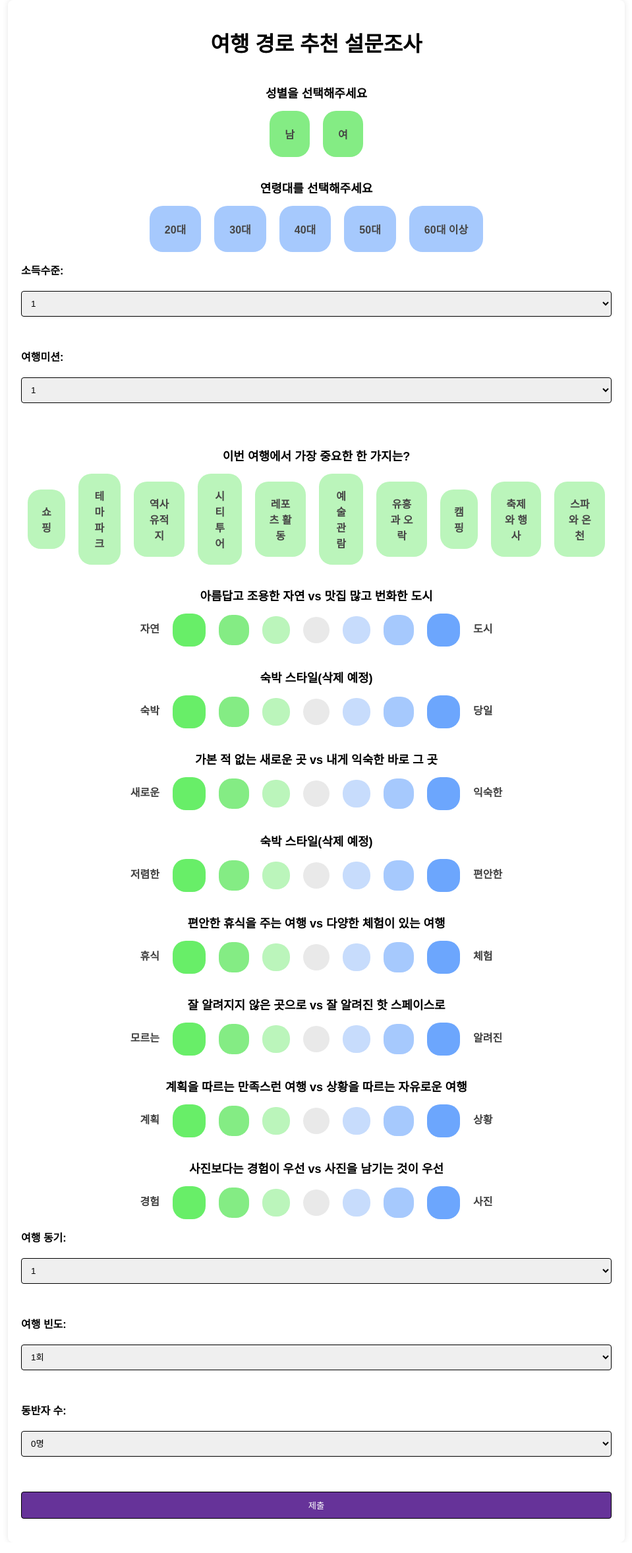
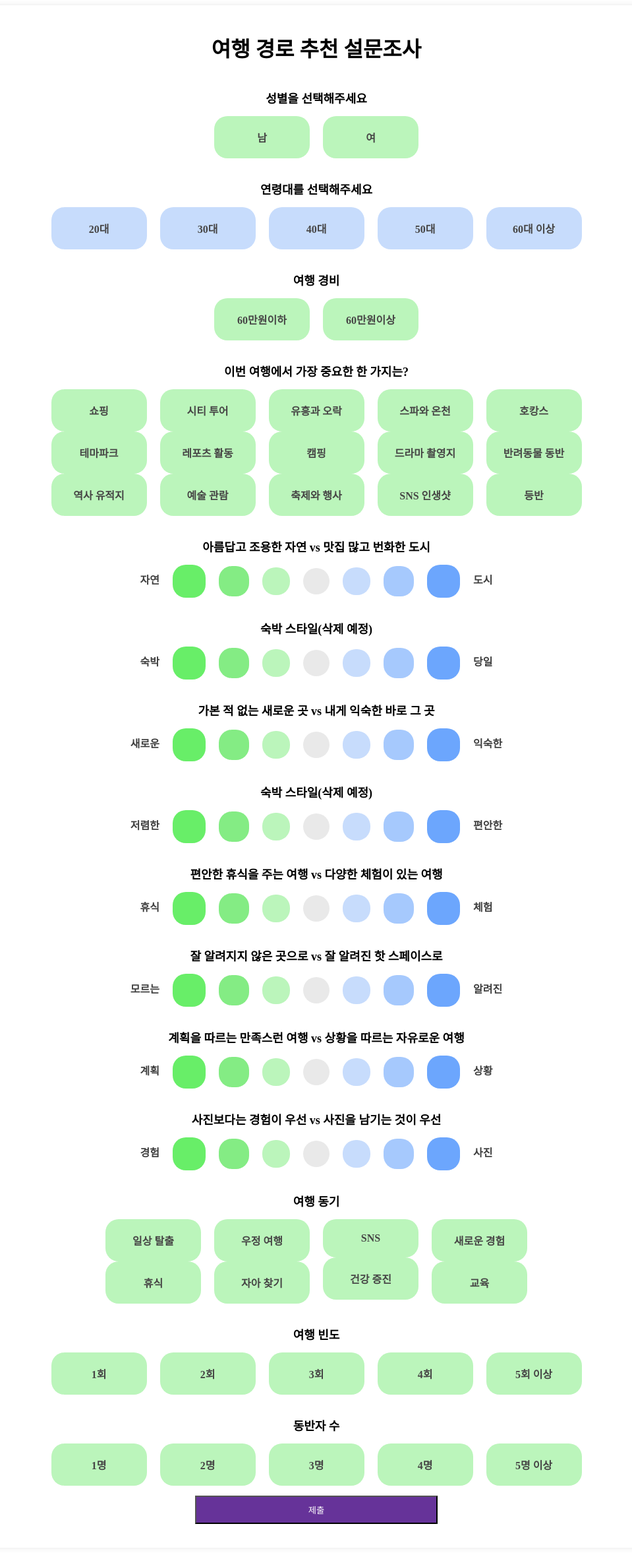
Before and after one commit to zhihaoLim/tripRecommender, a Django app: page /survey/ in a window 1280 px wide. Shown: the whole page at 66% size, without its empty margins (160-1119 px from the left). Before the commit the page ends 2302 px from the top, so only its background shows below. Run offline with Django 5.2, Linux system fonts and the light colour scheme.

Commit message:
edit-survey-page

```diff
--- a/django/TripRecommender/TripRecommender/templates/TripRecommender/survey.html
+++ b/django/TripRecommender/TripRecommender/templates/TripRecommender/survey.html
@@ -3,6 +3,7 @@
 <html>
 <head>
     <link rel="stylesheet" href="{% static 'css/survey.css' %}">
+    <style>
     <title>여행 경로 추천 설문조사</title>
     <style>
         body {
@@ -13,7 +14,7 @@
         }
 
         .container {
-            max-width: 70%;
+            max-width: 100%;
             margin: 0 auto;
             padding: 20px;
             background-color: white;
@@ -30,20 +31,21 @@
             font-weight: bold;
         }
 
-        select, input {
-            width: 100%;
-            padding: 10px;
-            border: 1px solid black;
-            border-radius: 4px;
-            box-sizing: border-box;
-            margin-top: 5px;
-        }
+
 
         input[type="submit"] {
+            width: 30%;
+            padding: 10px;
+            margin: 0 auto;
             background-color: rebeccapurple;
             color: white;
             cursor: pointer;
         }
+
+        .question-container {
+            text-align: center;
+        }
+
     </style>
 </head>
 <body>
@@ -60,11 +62,11 @@
         <div class="response-options">
             <label class="option">
                 <input type="radio" name="gender" value="남">
-                <span class="button button-2">남</span>
+                <span class="button button-8">남</span>
             </label>
             <label class="option">
                 <input type="radio" name="gender" value="여">
-                <span class="button button-2">여</span>
+                <span class="button button-8">여</span>
         </div>
     </div>
 
@@ -73,98 +75,113 @@
         <div class="response-options">
             <label class="option">
                 <input type="radio" name="age" value="1">
-                <span class="button button-6">20대</span>
+                <span class="button button-9">20대</span>
             </label>
             <label class="option">
                 <input type="radio" name="age" value="2">
-                <span class="button button-6">30대</span>
+                <span class="button button-9">30대</span>
             </label>
             <label class="option">
                 <input type="radio" name="age" value="3">
-                <span class="button button-6">40대</span>
+                <span class="button button-9">40대</span>
             </label>
             <label class="option">
                 <input type="radio" name="age" value="4">
-                <span class="button button-6">50대</span>
+                <span class="button button-9">50대</span>
             </label>
             <label class="option">
                 <input type="radio" name="age" value="5">
-                <span class="button button-6">60대 이상</span>
+                <span class="button button-9">60대 이상</span>
             </label>
         </div>
     </div>
 
-    <label for="income">소득수준:</label>
-    <select name="income" required>
-        <option value="1">1</option>
-        <option value="2">2</option>
-        <option value="3">3</option>
-        <option value="4">4</option>
-        <option value="5">5</option>
-        <option value="6">6</option>
-        <option value="7">7</option>
-        <option value="8">8</option>
-        <option value="9">9</option>
-        <option value="10">10</option>
-    </select><br>
-
-    <label for="travel_mission">여행미션:</label>
-    <select name="travel_mission" required>
-        <option value="1">1</option>
-        <option value="2">2</option>
-        <option value="3">3</option>
-        <option value="4">4</option>
-        <option value="5">5</option>
-        <option value="6">6</option>
-        <option value="7">7</option>
-        <option value="8">8</option>
-        <option value="9">9</option>
-        <option value="10">10</option>
-    </select><br>
+    <div class="question-container">
+        <p class="question">여행 경비</p>
+        <div class="response-options">
+            <label class="option">
+                <input type="radio" name="payment" value="0">
+                <span class="button button-8">60만원이하</span>
+            </label>
+            <label class="option">
+                <input type="radio" name="payment" value="1">
+                <span class="button button-8">60만원이상</span>
+        </div>
+    </div>
 
     <div class="question-container">
         <p class="question">이번 여행에서 가장 중요한 한 가지는?</p>
         <div class="response-options">
+            <div class="option-row">
                 <label class="option">
                     <input type="radio" name="travel_mission" value="1">
-                <span class="button button-3">쇼핑</span>
+                    <span class="button button-8">쇼핑</span>
                 </label>
                 <label class="option">
                     <input type="radio" name="travel_mission" value="2">
-                <span class="button button-3">테마파크</span>
+                    <span class="button button-8">테마파크</span>
                 </label>
                 <label class="option">
                     <input type="radio" name="travel_mission" value="3">
-                <span class="button button-3">역사 유적지</span>
+                    <span class="button button-8">역사 유적지</span>
                 </label>
+            </div>
+            <div class="option-row">
                 <label class="option">
                     <input type="radio" name="travel_mission" value="4">
-                <span class="button button-3">시티 투어</span>
+                    <span class="button button-8">시티 투어</span>
                 </label>
                 <label class="option">
                     <input type="radio" name="travel_mission" value="5">
-                <span class="button button-3">레포츠 활동</span>
+                    <span class="button button-8">레포츠 활동</span>
                 </label>
                 <label class="option">
                     <input type="radio" name="travel_mission" value="6">
-                <span class="button button-3">예술 관람</span>
+                    <span class="button button-8">예술 관람</span>
                 </label>
+            </div>
+            <div class="option-row">
                 <label class="option">
                     <input type="radio" name="travel_mission" value="7">
-                <span class="button button-3">유흥과 오락</span>
+                    <span class="button button-8">유흥과 오락</span>
                 </label>
                 <label class="option">
                     <input type="radio" name="travel_mission" value="8">
-                <span class="button button-3">캠핑</span>
+                    <span class="button button-8">캠핑</span>
                 </label>
                 <label class="option">
                     <input type="radio" name="travel_mission" value="9">
-                <span class="button button-3">축제와 행사</span>
+                    <span class="button button-8">축제와 행사</span>
+                </label>
+            </div>
+            <div class="option-row">
+                <label class="option">
+                    <input type="radio" name="travel_mission" value="10">
+                    <span class="button button-8">스파와 온천</span>
                 </label>
                 <label class="option">
-                <input type="radio" name="travel_mission" value="10">
-                <span class="button button-3">스파와 온천</span>
+                    <input type="radio" name="travel_mission" value="12">
+                    <span class="button button-8">드라마 촬영지</span>
                 </label>
+                <label class="option">
+                    <input type="radio" name="travel_mission" value="22">
+                    <span class="button button-8">SNS 인생샷</span>
+                </label>
+            </div>
+            <div class="option-row">
+                <label class="option">
+                    <input type="radio" name="travel_mission" value="23">
+                    <span class="button button-8">호캉스</span>
+                </label>
+                <label class="option">
+                    <input type="radio" name="travel_mission" value="25">
+                    <span class="button button-8">반려동물 동반</span>
+                </label>
+                <label class="option">
+                    <input type="radio" name="travel_mission" value="28">
+                    <span class="button button-8">등반</span>
+                </label>
+            </div>
         </div>
     </div>
 
@@ -456,38 +473,103 @@
         </div>
     </div>
 
-    <label for="travel_motive">여행 동기:</label>
-    <select name="travel_motive" required>
-        <option value="1">1</option>
-        <option value="2">2</option>
-        <option value="3">3</option>
-        <option value="4">4</option>
-        <option value="5">5</option>
-        <option value="6">6</option>
-        <option value="7">7</option>
-        <option value="8">8</option>
-        <option value="9">9</option>
-        <option value="10">10</option>
-    </select><br>
+    <div class="question-container">
+        <p class="question">여행 동기</p>
+        <div class="response-options">
+            <div class="option-row">
+                <label class="option">
+                    <input type="radio" name="travel_mission" value="1">
+                    <span class="button button-8">일상 탈출</span>
+                </label>
+                <label class="option">
+                    <input type="radio" name="travel_mission" value="2">
+                    <span class="button button-8">휴식</span>
+                </label>
+            </div>
+                <div class="option-row">
+                    <label class="option">
+                        <input type="radio" name="travel_mission" value="3">
+                        <span class="button button-8">우정 여행</span>
+                    </label>
+                    <label class="option">
+                        <input type="radio" name="travel_mission" value="4">
+                        <span class="button button-8">자아 찾기</span>
+                    </label>
+                </div>
+            <div class="option-row">
+                <label class="option">
+                    <input type="radio" name="travel_mission" value="5">
+                    <span class="button button-8">SNS</span>
+                </label>
+                <label class="option">
+                    <input type="radio" name="travel_mission" value="6">
+                    <span class="button button-8">건강 증진</span>
+                </label>
+            </div>
+            <div class="option-row">
+                <label class="option">
+                    <input type="radio" name="travel_mission" value="7">
+                    <span class="button button-8">새로운 경험</span>
+                </label>
+                <label class="option">
+                    <input type="radio" name="travel_mission" value="8">
+                    <span class="button button-8">교육</span>
+                </label>
+            </div>
+        </div>
+    </div>
 
-    <label for="travel_num">여행 빈도:</label>
-    <select name="travel_num" required>
-        <option value="1">1회</option>
-        <option value="2">2회</option>
-        <option value="3">3회</option>
-        <option value="4">4회</option>
-        <option value="5">5회 이상</option>
-    </select><br>
+    <div class="question-container">
+        <p class="question">여행 빈도</p>
+        <div class="response-options">
+            <label class="option">
+                <input type="radio" name="travel_mission" value="1">
+                <span class="button button-8">1회</span>
+            </label>
+            <label class="option">
+                <input type="radio" name="travel_mission" value="2">
+                <span class="button button-8">2회</span>
+            </label>
+            <label class="option">
+                <input type="radio" name="travel_mission" value="3">
+                <span class="button button-8">3회</span>
+            </label>
+            <label class="option">
+                <input type="radio" name="travel_mission" value="4">
+                <span class="button button-8">4회</span>
+            </label>
+            <label class="option">
+                <input type="radio" name="travel_mission" value="5">
+                <span class="button button-8">5회 이상</span>
+            </label>
+        </div>
+    </div>
 
-    <label for="travel_companions_num">동반자 수:</label>
-    <select name="travel_companions_num" required>
-        <option value="0">0명</option>
-        <option value="1">1명</option>
-        <option value="2">2명</option>
-        <option value="3">3명</option>
-        <option value="4">4명</option>
-        <option value="5">5명 이상</option>
-    </select><br>
+    <div class="question-container">
+        <p class="question">동반자 수</p>
+        <div class="response-options">
+            <label class="option">
+                <input type="radio" name="travel_mission" value="1">
+                <span class="button button-8">1명</span>
+            </label>
+            <label class="option">
+                <input type="radio" name="travel_mission" value="2">
+                <span class="button button-8">2명</span>
+            </label>
+            <label class="option">
+                <input type="radio" name="travel_mission" value="3">
+                <span class="button button-8">3명</span>
+            </label>
+            <label class="option">
+                <input type="radio" name="travel_mission" value="4">
+                <span class="button button-8">4명</span>
+            </label>
+            <label class="option">
+                <input type="radio" name="travel_mission" value="5">
+                <span class="button button-8">5명 이상</span>
+            </label>
+        </div>
+    </div>
 
     <input type="submit" value="제출">
 </form>
--- a/django/TripRecommender/TripRecommender/views.py
+++ b/django/TripRecommender/TripRecommender/views.py
@@ -8,7 +8,7 @@ def survey(request): #권승훈
     if request.method == 'POST':
         gender = request.POST.get('gender')
         age = request.POST.get('age')
-        income = request.POST.get('income')
+        # income = request.POST.get('income')
         travel_mission = request.POST.get('travel_mission')
         travel_style_1 = request.POST.get('travel_style_1')
         travel_style_2 = request.POST.get('travel_style_2')
@@ -25,7 +25,6 @@ def survey(request): #권승훈
         traveler = Traveler.objects.create(
             gender=gender,
             age=age,
-            income=income,
             travel_style_1=travel_style_1,
             travel_style_2=travel_style_2,
             travel_style_3=travel_style_3,
--- a/django/TripRecommender/static/css/survey.css
+++ b/django/TripRecommender/static/css/survey.css
@@ -35,11 +35,13 @@
 .button-1 { background-color: #68ee68; padding: 25px 25px;}
 .button-2 { background-color: #84ec84; padding: 23px 23px;}
 .button-3 { background-color: #bbf5bb; padding: 21px 21px;}
-.button-4 { background-color: #e9e9e9; }
+.button-4 { background-color: #e9e9e9;}
 .button-5 { background-color: #c7dcfc; padding: 21px 21px;}
 .button-6 { background-color: #a6c9fd; padding: 23px 23px;}
 .button-7 { background-color: #6ca6fd; padding: 25px 25px;}
-.button-age { background-color: skyblue }
+.button-8 {background-color: #bbf5bb; padding: 20px 20px; min-width: 105px;}
+.button-9 {background-color: #c7dcfc; padding: 20px 20px; min-width: 105px;}
+.button-age { background-color: skyblue; }
 .button:hover {
     transform: scale(1.05);
 }
```
Also changed, not shown: django/TripRecommender/TripRecommender/models.py (+12 -13 lines), django/TripRecommender/db.sqlite3. Lines whose indentation alone changed are shown as unchanged.
